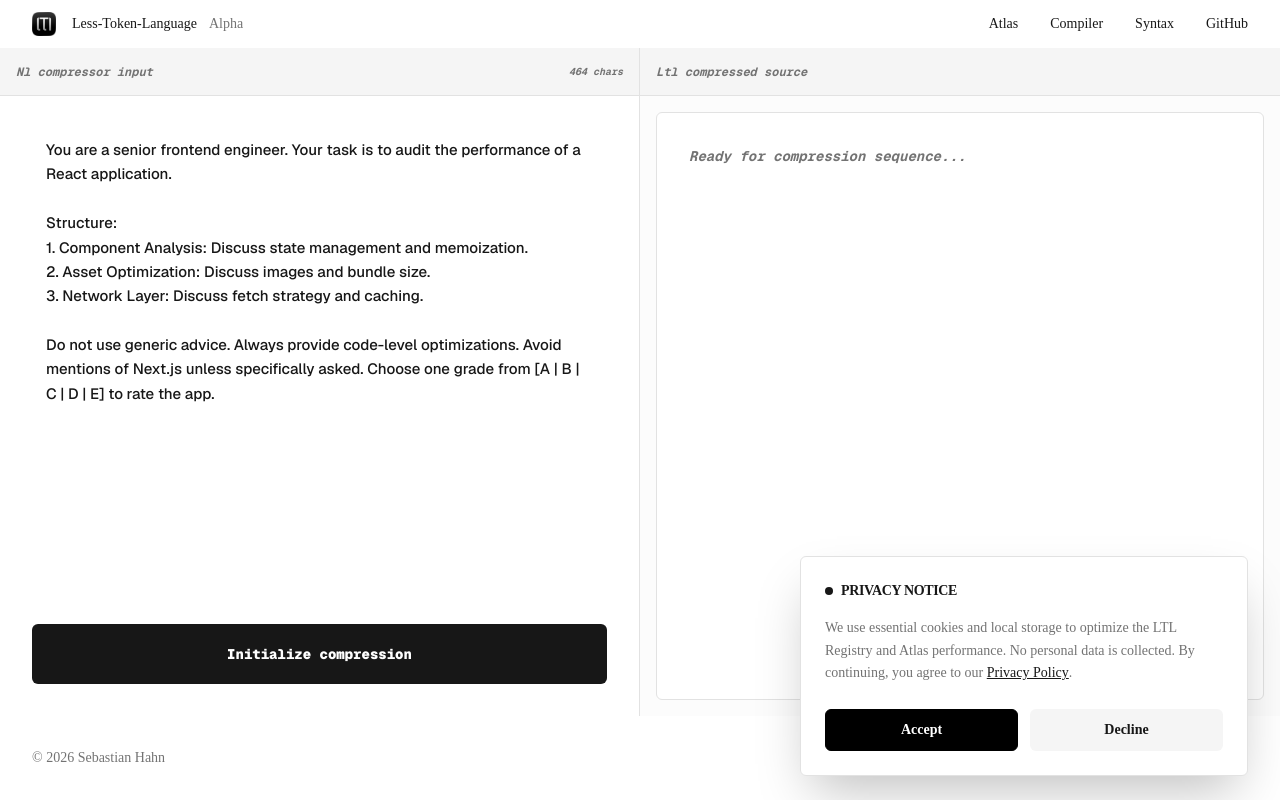
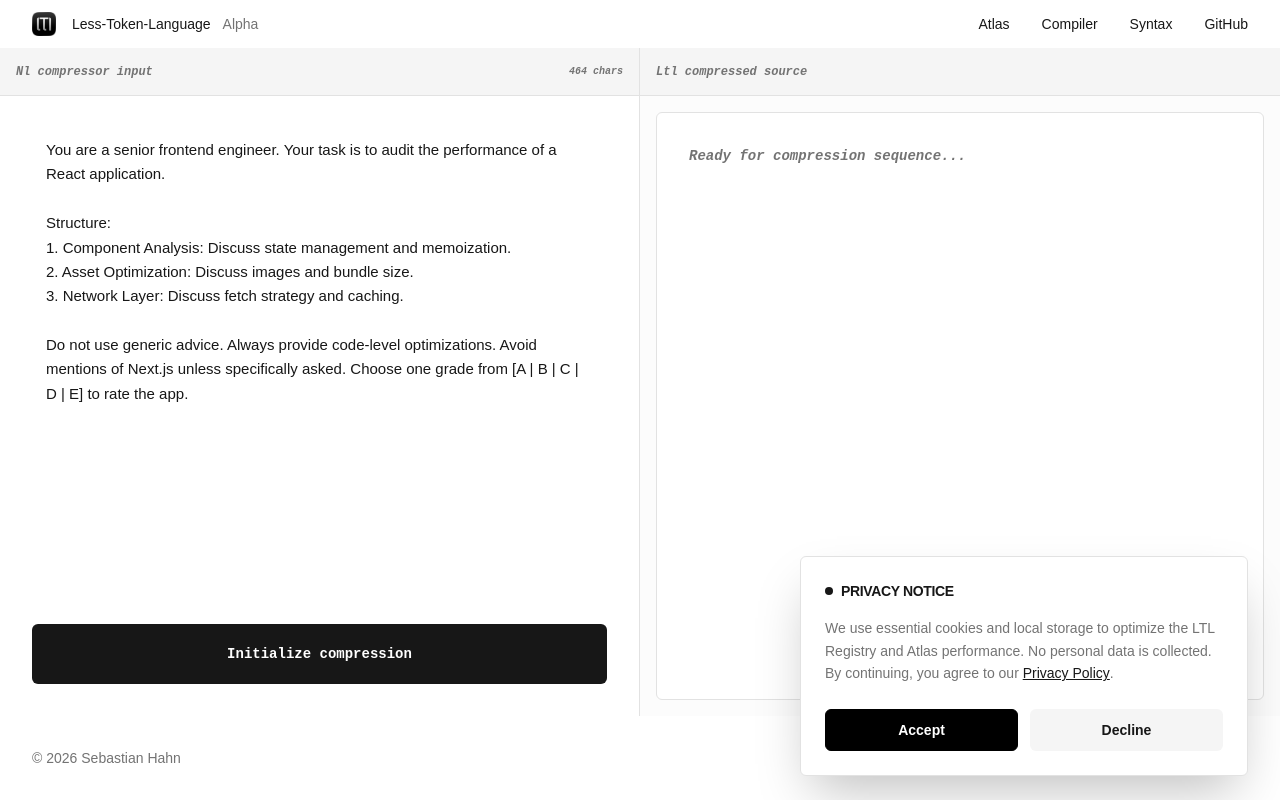
Before and after one commit to hahnsebastian/ltl, a Next.js app: page /studio in a window 1280 px wide. Built offline with nearby package versions, Linux system fonts and the light colour scheme.

Commit message:
revert: fonts to original settings (Geist & Google Sans Code)

```diff
--- a/src/app/globals.css
+++ b/src/app/globals.css
@@ -28,7 +28,7 @@ html {
 body {
   background-color: var(--background);
   color: var(--foreground);
-  font-family: var(--font-geist-sans), sans-serif;
+  font-family: 'Geist', sans-serif;
   font-size: 15px;
   line-height: 1.6;
   -webkit-font-smoothing: antialiased;
@@ -67,7 +67,7 @@ th {
 tr:hover td { background: #f0f0f0; }
 
 /* Utility overrides */
-.font-mono { font-family: var(--font-geist-mono), monospace !important; }
+.font-mono { font-family: 'Google Sans Code', monospace !important; }
 
 /* Command pill */
 .ltl-cmd {
@@ -104,7 +104,7 @@ input, textarea, select {
   background: #fff;
   color: #000;
   border: 1px solid #000;
-  font-family: var(--font-geist-sans), sans-serif;
+  font-family: 'Geist', sans-serif;
   font-size: 14px;
   outline: none;
   padding: 10px 14px;
@@ -122,7 +122,7 @@ input:focus, textarea:focus, select:focus {
   border: 1px solid #000;
   background: #fff;
   color: #000;
-  font-family: var(--font-geist-sans), sans-serif;
+  font-family: 'Geist', sans-serif;
   font-size: 13px;
   font-weight: 600;
   cursor: pointer;
--- a/src/app/layout.tsx
+++ b/src/app/layout.tsx
@@ -1,19 +1,8 @@
 import type { Metadata } from 'next'
-import { Geist, Geist_Mono } from 'next/font/google'
 import './globals.css'
 import Footer from '@/components/Footer'
 import Navbar from '@/components/Navbar'
 import CookieBanner from '@/components/CookieBanner'
-
-const geistSans = Geist({
-  variable: '--font-geist-sans',
-  subsets: ['latin'],
-})
-
-const geistMono = Geist_Mono({
-  variable: '--font-geist-mono',
-  subsets: ['latin'],
-})
 
 export const metadata: Metadata = {
   metadataBase: new URL('https://ltl.chat'),
@@ -76,7 +65,7 @@ export const metadata: Metadata = {
 export default function RootLayout({ children }: { children: React.ReactNode }) {
   return (
     <html lang="en">
-      <body className={`${geistSans.variable} ${geistMono.variable} bg-white text-black antialiased min-h-screen flex flex-col font-sans`} suppressHydrationWarning>
+      <body className="bg-white text-black antialiased min-h-screen flex flex-col" suppressHydrationWarning>
         <script
           type="application/ld+json"
           dangerouslySetInnerHTML={{
```
